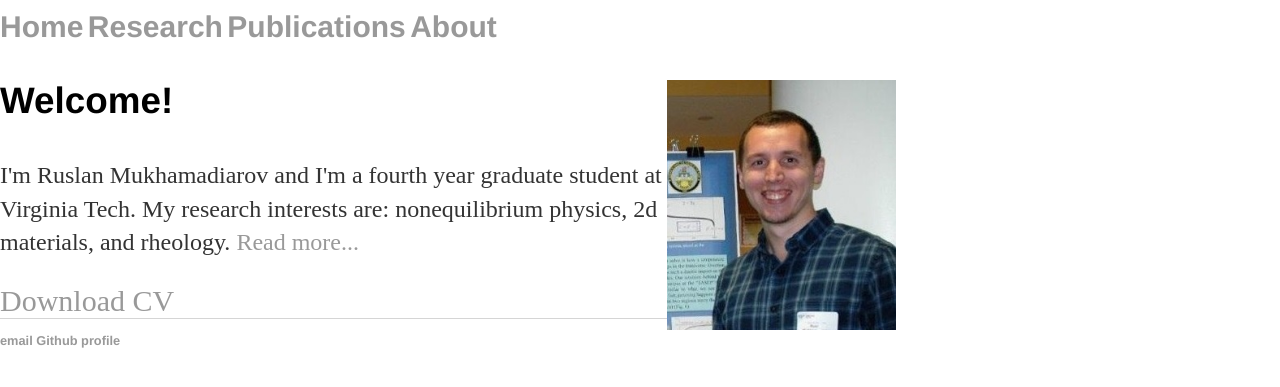
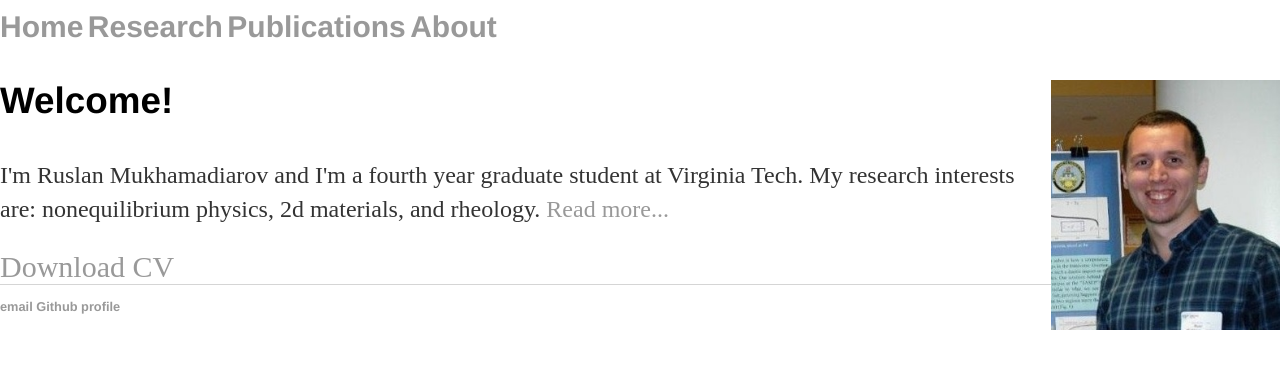
Before and after one commit to RusFortunat/mukhamadiarov, a Jekyll site: the page built from index.html, in a window 1280 px wide. Shown: the top 387 px of the page. Built offline with Jekyll 4.4.1, drawn with Linux system fonts in a browser that asks for light colours.

Commit message:
Update main.css

```diff
--- a/css/main.css
+++ b/css/main.css
@@ -1,4 +1,4 @@
-body { margin: 0; width: 70%; }
+body { margin: 0; }
 
 a { text-decoration: none; color: #999; }
 a:hover { text-decoration: underline; }
```
